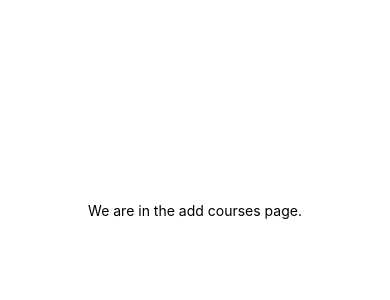
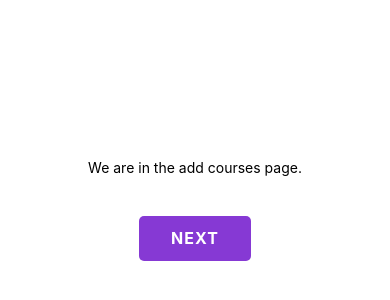
Before and after one commit to rosie-roses/Study-Buddy, a React Native app in the folder study-buddy-app/: screen /AddCourses in a window 390 px wide. Shown: the part 212-512 px from the top of the page. Built offline with nearby package versions, Linux system fonts and the light colour scheme.

Commit message:
Added sub screens for the Add courses page.

```diff
--- a/study-buddy-app/App.js
+++ b/study-buddy-app/App.js
@@ -5,16 +5,16 @@ import { createNativeStackNavigator } from "@react-navigation/native-stack";
 import DummyPageScreen from "./app/screens/DummyPageScreen";
 import HomePageScreen from "./app/screens/HomePageScreen";
 import MainPageScreen from "./app/screens/MainPageScreen";
-import StudyTimePageScreen from "./app/screens/OverviewPageScreen";
 import AddCoursesPageScreen from "./app/screens/AddCoursesPageScreen";
 import GradeCalcPageScreen from "./app/screens/GradeCalcPageScreeen";
 import AccountPageScreen from "./app/screens/AccountPageScreen";
+import OverviewPageScreen from "./app/screens/GradeCalcPageScreeen";
+import ChooseColourCodePageScreen from "./app/screens/addCoursesScreens/chooseColourCodeScreen";
 
 /* Set up and configure firebase to the app. (✿˵•́◡•̀˵)━✧.* */
 // Received help from >> https://www.freecodecamp.org/news/react-native-firebase-tutorial/.
 import * as firebase from "firebase";
 import "firebase/firestore";
-import OverviewPageScreen from "./app/screens/GradeCalcPageScreeen";
 
 const firebaseConfig = {
   apiKey: "AIzaSyDViGClOz4lL3qXicfhlcxjuYqpcw5w8mo",
@@ -69,7 +69,7 @@ const Stack = createNativeStackNavigator(); // Navigation.
 
 function App() {
   return (
-    <NavigationContainer>
+    <NavigationContainer independent={true}>
       <Stack.Navigator initialRouteName="Main">
         <Stack.Screen
           name="Main"
@@ -106,6 +106,12 @@ function App() {
           component={AccountPageScreen}
           options={{ headerShown: false }}
         />
+        {/* Sub screens for Add courses screen here */}
+        <Stack.Screen
+          name="ChooseColourCode"
+          component={ChooseColourCodePageScreen}
+          options={{ headerShown: false }}
+        />
       </Stack.Navigator>
     </NavigationContainer>
   );
--- a/study-buddy-app/app/screens/AddCoursesPageScreen.js
+++ b/study-buddy-app/app/screens/AddCoursesPageScreen.js
@@ -1,21 +1,52 @@
+import { useNavigation } from "@react-navigation/native";
 import React from "react";
-import { View, Text, StyleSheet } from "react-native";
+import { View, Text, StyleSheet, Pressable } from "react-native";
 
 const AddCoursesPageScreen = (props) => {
+
+  const navigation = useNavigation();
+
   return (
     <View style={styles.container}>
       <Text>We are in the add courses page.</Text>
+      {/* Testing next sub-screen functionality. */}
+      <Pressable
+        style={styles.entryButton}
+        onPress={() => {
+          navigation.navigate("ChooseColourCode");
+        }}
+      >
+        <Text style={styles.entryButtonText}>next</Text>
+      </Pressable>
     </View>
   );
 };
 
 const styles = StyleSheet.create({
-    container: {
-        flex: 1,
-        alignItems: "center",
-        justifyContent: "center",
-        backgroundColor: "white"
-    },
+  container: {
+    flex: 1,
+    alignItems: "center",
+    justifyContent: "center",
+    backgroundColor: "white",
+  },
+  entryButton: {
+    alignItems: "center",
+    justifyContent: "center",
+    paddingVertical: 12,
+    paddingHorizontal: 32,
+    borderRadius: 5,
+    elevation: 3,
+    backgroundColor: "#8639d4",
+    marginTop: 40
+},
+entryButtonText: {
+    fontSize: 16,
+    lineHeight: 21,
+    fontWeight: "bold",
+    letterSpacing: 1,
+    color: 'white',
+    textTransform: "uppercase"
+},
 });
 
 export default AddCoursesPageScreen;
--- a/study-buddy-app/app/screens/DummyPageScreen.js
+++ b/study-buddy-app/app/screens/DummyPageScreen.js
@@ -5,6 +5,7 @@ import OverviewPageScreen from "./OverviewPageScreen";
 import AddCoursesPageScreen from "./AddCoursesPageScreen";
 import GradeCalcPageScreen from "./GradeCalcPageScreeen";
 import AccountPageScreen from "./AccountPageScreen";
+import ChooseColourCodeScreen from "./addCoursesScreens/chooseColourCodeScreen";
 import { NavigationContainer } from "@react-navigation/native";
 import * as Icon from "react-native-feather";
 import { StyleSheet } from "react-native";
@@ -15,7 +16,6 @@ const DummyPageScreen = (props) => {
   const Tab = createBottomTabNavigator();
 
   return (
-    <NavigationContainer independent={true}>
       <Tab.Navigator screenOptions={{ headerShown: false }} tabBar={(props) => <MenuBar {...props} />}>
           <Tab.Screen name="Home" component={HomePageScreen} />
           <Tab.Screen name="Overview" component={OverviewPageScreen} />
@@ -23,7 +23,6 @@ const DummyPageScreen = (props) => {
           <Tab.Screen name="Calculate Grade" component={GradeCalcPageScreen} />
           <Tab.Screen name="Account" component={AccountPageScreen} />
       </Tab.Navigator>
-    </NavigationContainer>
   );
 }
 
--- /dev/null
+++ b/study-buddy-app/app/screens/addCoursesScreens/ChooseColourCodeScreen.js
@@ -0,0 +1,21 @@
+import React from "react";
+import { View, Text, StyleSheet } from "react-native";
+
+const ChooseColourCodeScreen = (props) => {
+  return (
+    <View style={styles.container}>
+      <Text>We are in the choose colour code page.</Text>
+    </View>
+  );
+};
+
+const styles = StyleSheet.create({
+    container: {
+        flex: 1,
+        alignItems: "center",
+        justifyContent: "center",
+        backgroundColor: "white"
+    },
+});
+
+export default ChooseColourCodeScreen;
```
Lines whose indentation alone changed are shown as unchanged.
